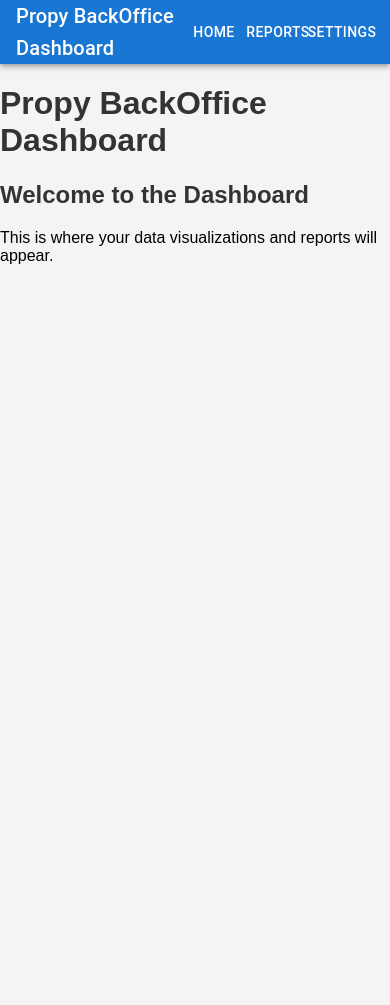
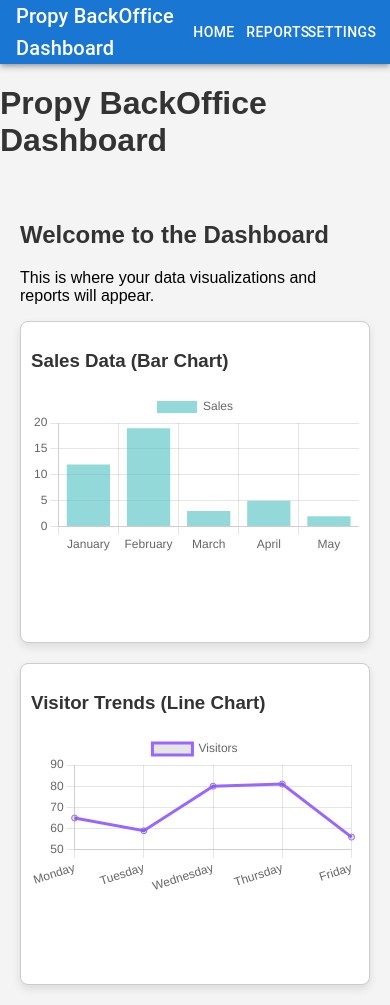
Before and after one commit to EliasLeverett/Propy-BackOffice-Dashboard, a React (Create React App) app: page / in a window 390 px wide. Before the commit the page ends 844 px from the top, so only its background shows below. Built offline with nearby package versions, Linux system fonts and the light colour scheme.

Commit message:
Enhance Dashboard with boxed charts and responsive layout

```diff
--- a/src/components/Dashboard.tsx
+++ b/src/components/Dashboard.tsx
@@ -1,10 +1,91 @@
 import React from 'react';
+import { Bar, Line } from 'react-chartjs-2';
+import {
+  Chart as ChartJS,
+  CategoryScale,
+  LinearScale,
+  BarElement,
+  Title,
+  Tooltip,
+  Legend,
+  PointElement,
+  LineElement,
+} from 'chart.js';
+
+// Register chart.js components
+ChartJS.register(
+  CategoryScale,
+  LinearScale,
+  BarElement,
+  Title,
+  Tooltip,
+  Legend,
+  PointElement,
+  LineElement
+);
 
 const Dashboard: React.FC = () => {
+  // Bar chart data
+  const barData = {
+    labels: ['January', 'February', 'March', 'April', 'May'],
+    datasets: [
+      {
+        label: 'Sales',
+        data: [12, 19, 3, 5, 2],
+        backgroundColor: 'rgba(75, 192, 192, 0.6)',
+      },
+    ],
+  };
+
+  // Line chart data
+  const lineData = {
+    labels: ['Monday', 'Tuesday', 'Wednesday', 'Thursday', 'Friday'],
+    datasets: [
+      {
+        label: 'Visitors',
+        data: [65, 59, 80, 81, 56],
+        borderColor: 'rgba(153, 102, 255, 1)',
+        fill: false,
+      },
+    ],
+  };
+
   return (
-    <div>
+    <div style={{ padding: '20px' }}>
       <h2>Welcome to the Dashboard</h2>
       <p>This is where your data visualizations and reports will appear.</p>
+
+      <div style={{ display: 'flex', gap: '20px', flexWrap: 'wrap', justifyContent: 'center' }}>
+        <div
+          style={{
+            width: '400px',
+            height: '300px',
+            border: '1px solid #ccc',
+            borderRadius: '8px',
+            padding: '10px',
+            boxShadow: '0 4px 8px rgba(0, 0, 0, 0.1)',
+            backgroundColor: '#fff',
+          }}
+        >
+          <h3>Sales Data (Bar Chart)</h3>
+          <Bar data={barData} />
+        </div>
+
+        <div
+          style={{
+            width: '400px',
+            height: '300px',
+            border: '1px solid #ccc',
+            borderRadius: '8px',
+            padding: '10px',
+            boxShadow: '0 4px 8px rgba(0, 0, 0, 0.1)',
+            backgroundColor: '#fff',
+          }}
+        >
+          <h3>Visitor Trends (Line Chart)</h3>
+          <Line data={lineData} />
+        </div>
+      </div>
     </div>
   );
 };
```
